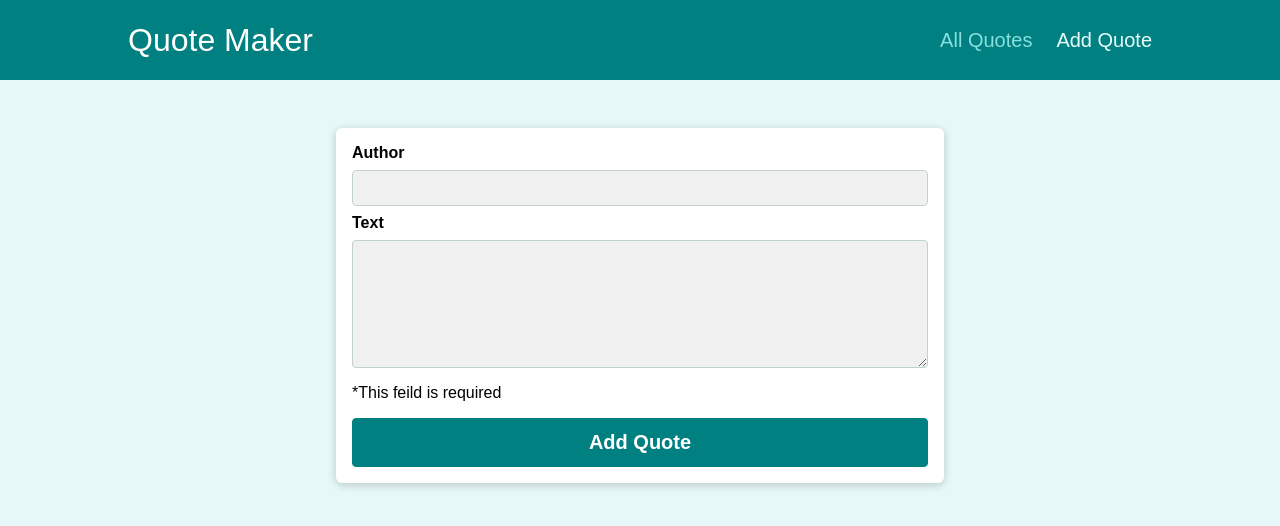
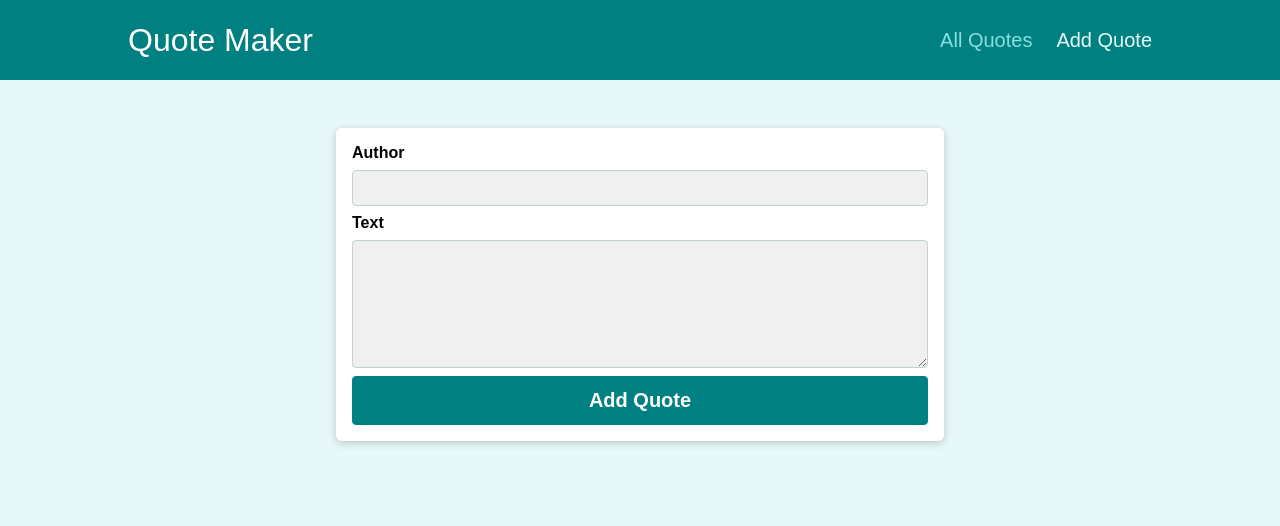
Before and after one commit to gdscrgpv/Quote-maker, a React (Create React App) app: page /new-quote in a window 1280 px wide. Shown: the top 526 px of the page. Built offline with nearby package versions, Linux system fonts and the light colour scheme.

Commit message:
100% completed

```diff
--- a/src/components/quotes/QuoteForm.js
+++ b/src/components/quotes/QuoteForm.js
@@ -6,7 +6,7 @@ import { Prompt } from "react-router";
 
 const QuoteForm = (props) => {
   const [isEntering, SetIsEntering] = useState(false);
-  const [isEmpty, setIsEmpty] = useState(true);
+  const [isEmpty, setIsEmpty] = useState(false);
   const authorInputRef = useRef();
   const textInputRef = useRef();
 
@@ -23,7 +23,7 @@ const QuoteForm = (props) => {
 
     // optional: Could validate here
 
-    if(enteredText.length>0){
+    if(enteredText.length > 0){
       setIsEmpty(false);
     props.onAddQuote({ author: enteredAuthor, text: enteredText });
     }
@@ -65,7 +65,7 @@ const QuoteForm = (props) => {
             <label htmlFor="text">Text</label>
             <textarea id="text" rows="5" ref={textInputRef}></textarea>
           </div>
-          {isEmpty && <p>*This feild is required</p> }
+          {isEmpty ? <p>*This feild is required</p> : " " }
           <div className={classes.actions}>
             <button onClick={isEntered} className="btn">
               Add Quote
```
